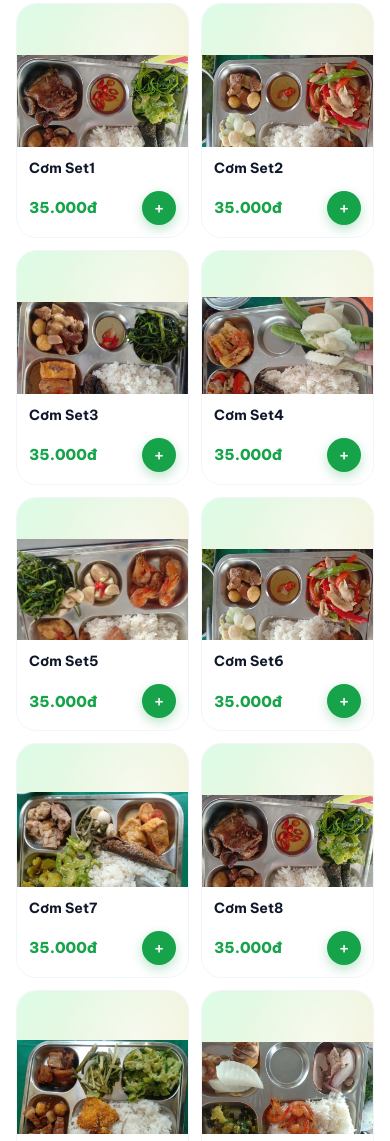
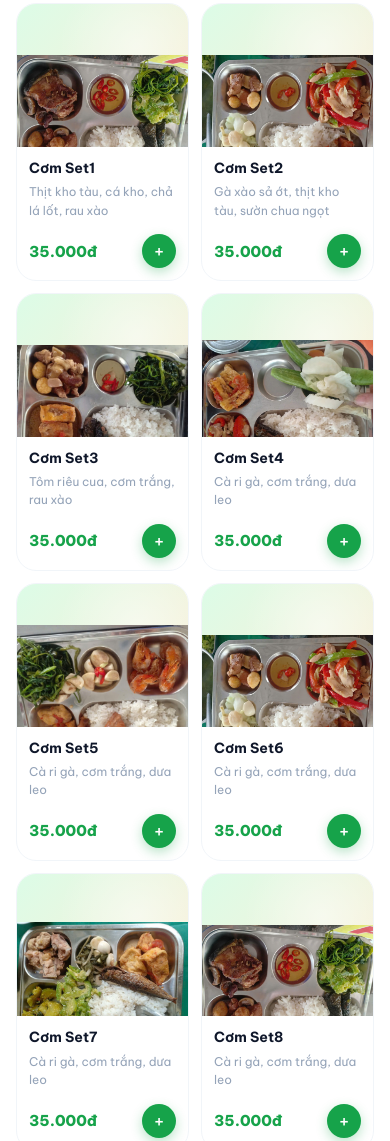
Before and after one commit to DQHuyyyyy/Websitebanhang, a plain HTML site: page index.html in a window 390 px wide. Shown: the part 1683-2824 px from the top of the page. Drawn offline with Linux system fonts and the light colour scheme; files whose address does not match are found by name.

Commit message:
hiển thị mô tả set cơm

```diff
--- a/css/style.css
+++ b/css/style.css
@@ -573,6 +573,7 @@ input, textarea { font-family: inherit; font-size: inherit; }
   color: var(--text-muted);
   margin: 0;
   display: -webkit-box;
+  line-clamp: 2;
   -webkit-line-clamp: 2;
   -webkit-box-orient: vertical;
   overflow: hidden;
@@ -1226,7 +1227,15 @@ input, textarea { font-family: inherit; font-size: inherit; }
   .product-image { font-size: 56px; }
   .product-body { padding: 12px; }
   .product-name { font-size: 14px; }
-  .product-desc { display: none; }
+  .product-desc {
+    display: -webkit-box;
+    line-clamp: 2;
+    -webkit-line-clamp: 2;
+    -webkit-box-orient: vertical;
+    overflow: hidden;
+    font-size: 12px;
+    min-height: 2.8em;
+  }
   .product-price { font-size: 15px; }
   .add-btn { width: 34px; height: 34px; font-size: 20px; }
   .contact-grid { grid-template-columns: 1fr; }
```
